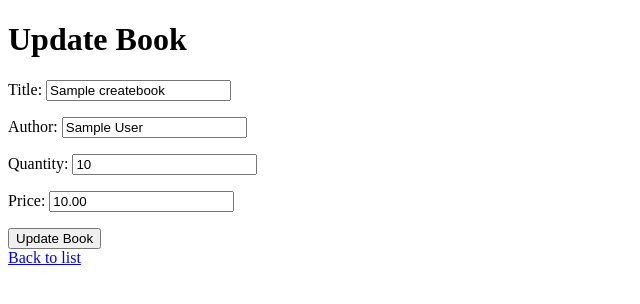
After one commit to rosinekaranganwa/inventoryWeb, a Django app: page /update/1/ in a window 1280 px wide. The commit adds this page. Shown: the top 304 px of the page, without its empty margins (0-640 px from the left). Run offline with Django 4.2, Linux system fonts and the light colour scheme; tables that the repository leaves empty hold one stand-in row (values such as "Sample post").

Commit message:
updating data

```diff
--- a/inventoryApp/templates/books/list_books.html
+++ b/inventoryApp/templates/books/list_books.html
@@ -22,9 +22,14 @@
                 <td>{{ book.author }}</td>
                 <td>{{ book.quantity }}</td>
                 <td>{{ book.price }}</td>
+                <td>
+                    <a href="{% url 'update_book' pk=book.pk %}">Update</a>
+                </td>
+
             </tr>
             {% endfor %}
         </tbody>
+
     </table>
 </body>
 </html>
--- /dev/null
+++ b/inventoryApp/templates/books/update_book.html
@@ -0,0 +1,15 @@
+<!DOCTYPE html>
+<html>
+<head>
+    <title>Update Book</title>
+</head>
+<body>
+    <h1>Update Book</h1>
+    <form method="post">
+        {% csrf_token %}
+        {{ form.as_p }}
+        <button type="submit">Update Book</button>
+    </form>
+    <a href="{% url 'list_books' %}">Back to list</a>
+</body>
+</html>
--- a/inventoryApp/urls.py
+++ b/inventoryApp/urls.py
@@ -5,5 +5,6 @@ urlpatterns = [
     path('',views.index,name='index'),
     path('create/', views.create_book, name='create_book'),
     path('list/', views.list_books, name='list_books'),
+    path('update/<int:pk>/', views.update_book, name='update_book'),
 
 ]
--- a/inventoryApp/views.py
+++ b/inventoryApp/views.py
@@ -20,3 +20,14 @@ def create_book(request):
 def list_books(request):
     books = CreateBook.objects.all()
     return render(request, 'books/list_books.html', {'books': books})
+
+def update_book(request, pk):
+    book = get_object_or_404(CreateBook, pk=pk)
+    if request.method == 'POST':
+        form = CreateBookForm(request.POST, instance=book)
+        if form.is_valid():
+            form.save()
+            return redirect('list_books')
+    else:
+        form = CreateBookForm(instance=book)
+    return render(request, 'books/update_book.html', {'form': form, 'book': book})
```
